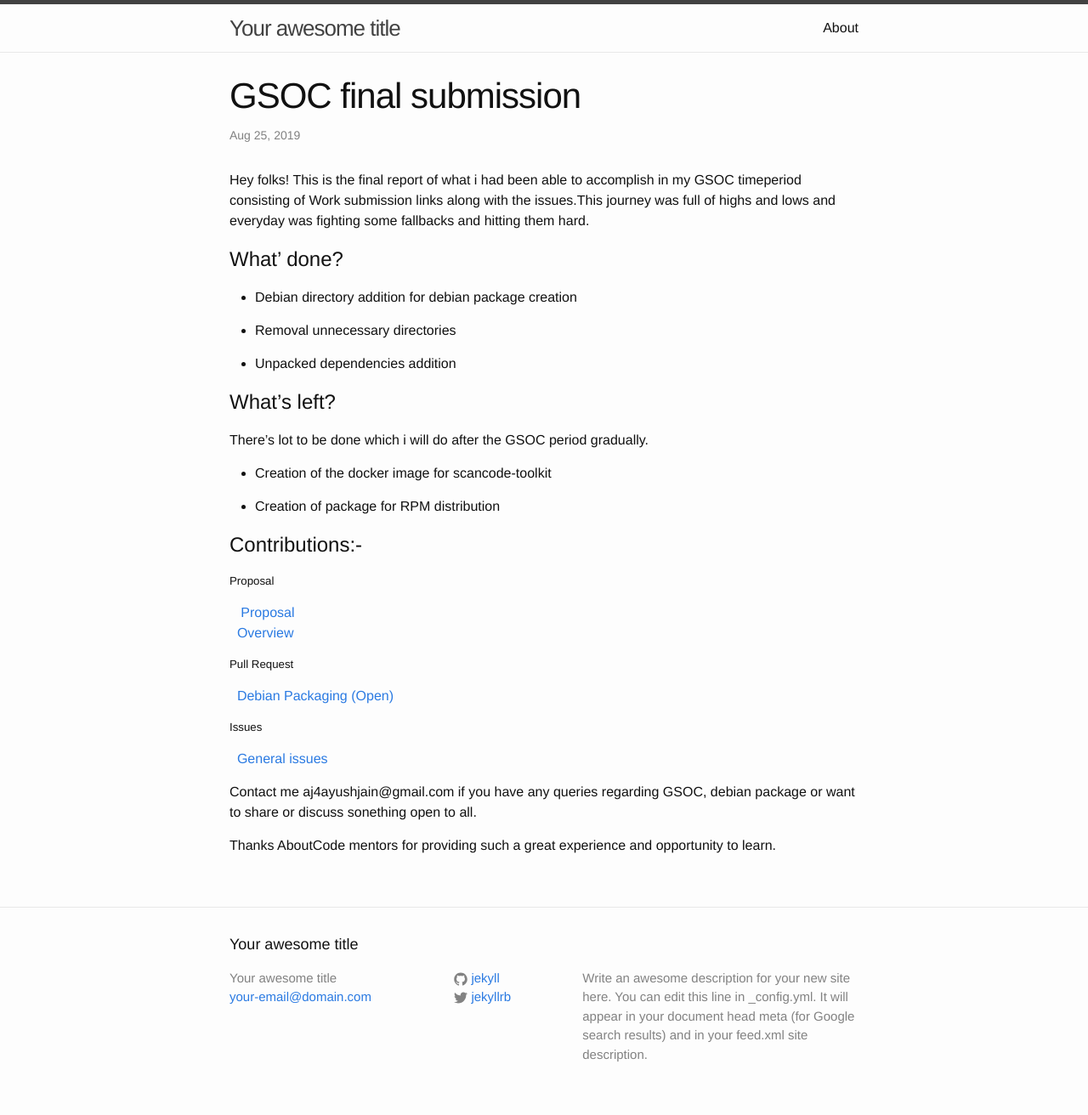
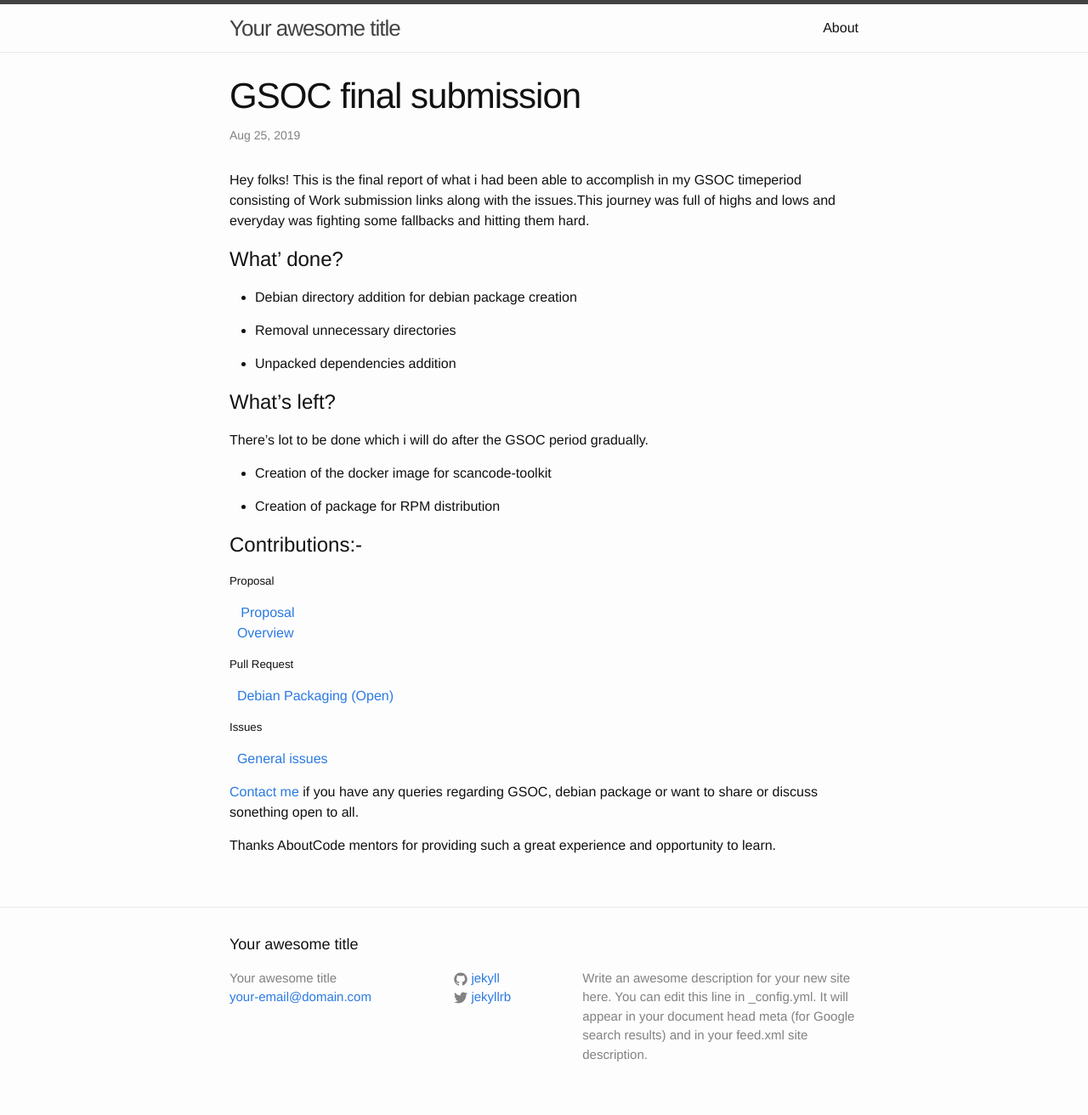
Before and after one commit to aj4ayushjain/aj4ayushjain.github.io, a Jekyll site: the page built from _posts/2019-08-25-GSOC-final-submission.markdown, in a window 1280 px wide. Shown: the whole page at 85% size. Built offline with Jekyll 4.4.1, drawn with Linux system fonts in a browser that asks for light colours.

Commit message:
Mail link addition

```diff
--- a/_posts/2019-08-25-GSOC-final-submission.markdown
+++ b/_posts/2019-08-25-GSOC-final-submission.markdown
@@ -40,8 +40,6 @@ There's lot to be done which i will do after the GSOC period gradually.
 
 
 
-Contact me aj4ayushjain@gmail.com if you have any queries regarding GSOC, debian package or want to share or discuss sonething open to all.
+[Contact me](mailto:aj4ayushjain@gmail.com) if you have any queries regarding GSOC, debian package or want to share or discuss sonething open to all.
 
 Thanks AboutCode mentors for providing such a great experience and opportunity to  learn.
-
-[project-overview]: https://summerofcode.withgoogle.com/organizations/6118953540124672/#5793822963924992
```
